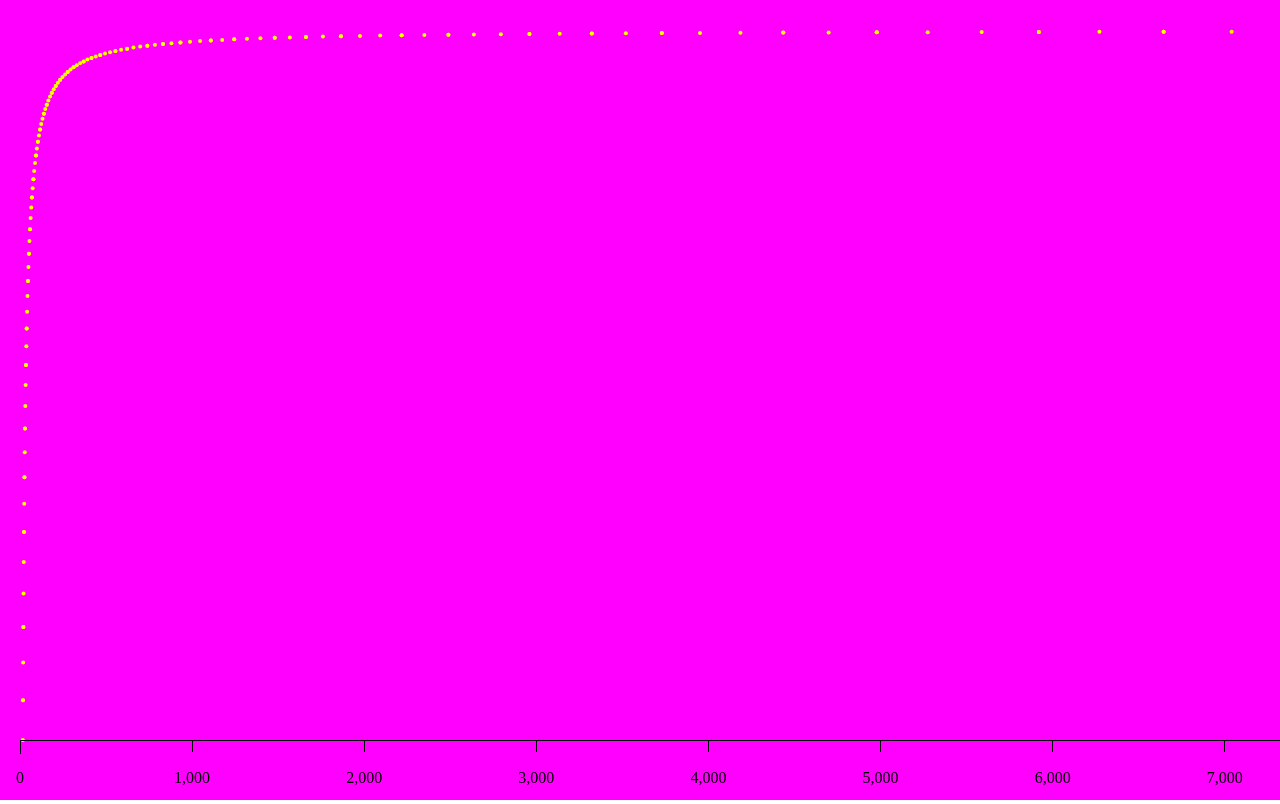
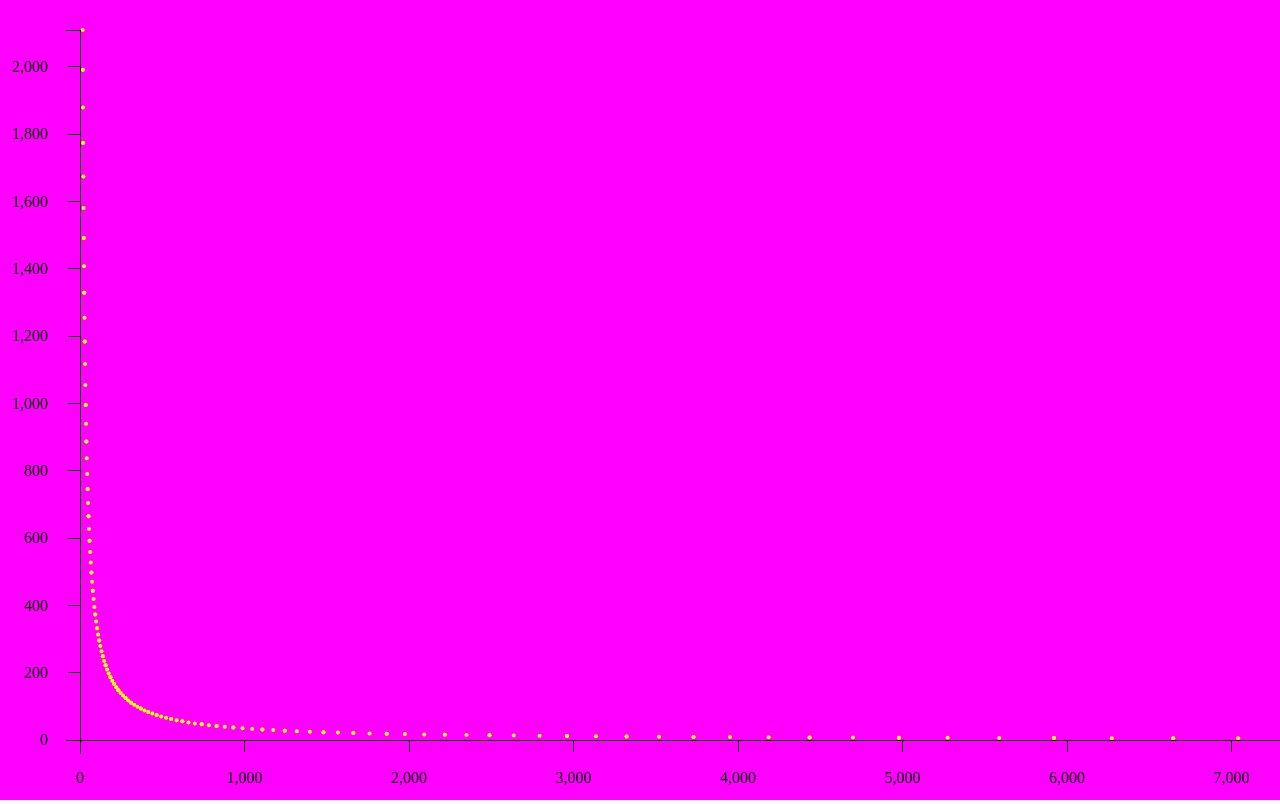
Before and after one commit to nathanhwyoung/music-viz, a plain HTML site: page index.html in a window 1280 px wide. Shown: the top 804 px of the page. Drawn offline with nearby package versions, Linux system fonts and the light colour scheme.

Commit message:
switch domain range

```diff
--- a/index.html
+++ b/index.html
@@ -20,14 +20,15 @@ https://cdnjs.cloudflare.com/ajax/libs/normalize/3.0.3/normalize.css">
 			dataset.push([item.note, item.frequency, item.wavelength]);
 		});
 
-		//width and height
+		// define margins
 		var margin = {
 			top: 30,
 			right: 20,
 			bottom: 60,
-			left: 20
+			left: 80
 		};
 
+		//width and height
 		var w = 1400 - margin.left - margin.right,
 			h = 800 - margin.top - margin.bottom;
 
@@ -48,7 +49,7 @@ https://cdnjs.cloudflare.com/ajax/libs/normalize/3.0.3/normalize.css">
 			.domain([0, d3.max(dataset, function(d) {
 				return d[2];
 			})])
-			.range([0, h]);
+			.range([h, 0]);
 
 		var xAxis = d3.svg.axis()
 			.scale(xScale)
@@ -58,9 +59,13 @@ https://cdnjs.cloudflare.com/ajax/libs/normalize/3.0.3/normalize.css">
 			.outerTickSize(14)
 			.tickPadding(20);
 
-		// var yAxis = d3.svg.axis()
-		// 	.scale(yScale)
-		// 	.orient("bottom");
+		var yAxis = d3.svg.axis()
+			.scale(yScale)
+			.orient('left')
+			.ticks(10)
+			.innerTickSize(12)
+			.outerTickSize(14)
+			.tickPadding(20);
 
 		svg.selectAll('circle')
 			.data(dataset)
@@ -83,6 +88,11 @@ https://cdnjs.cloudflare.com/ajax/libs/normalize/3.0.3/normalize.css">
 			.attr('class', 'x axis')
 			.attr('transform', 'translate(0, ' + (h + 0) + ')')
 			.call(xAxis);
+
+		svg.append('g')
+			.attr('class', 'y axis')
+			.attr('transform', 'translate(0, ' + (h - 710) + ')')
+			.call(yAxis);
 	</script>
 
 </body>
```
